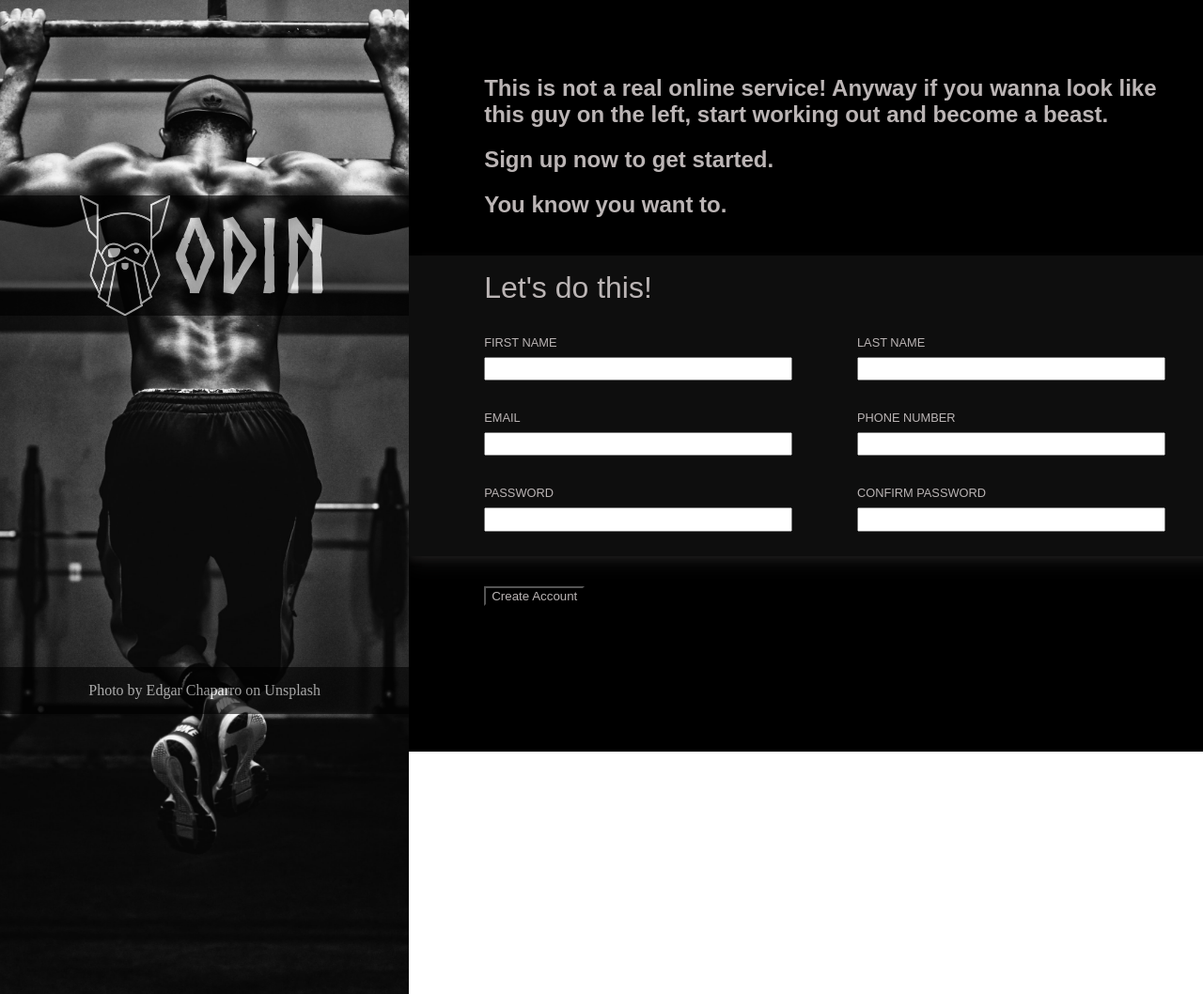
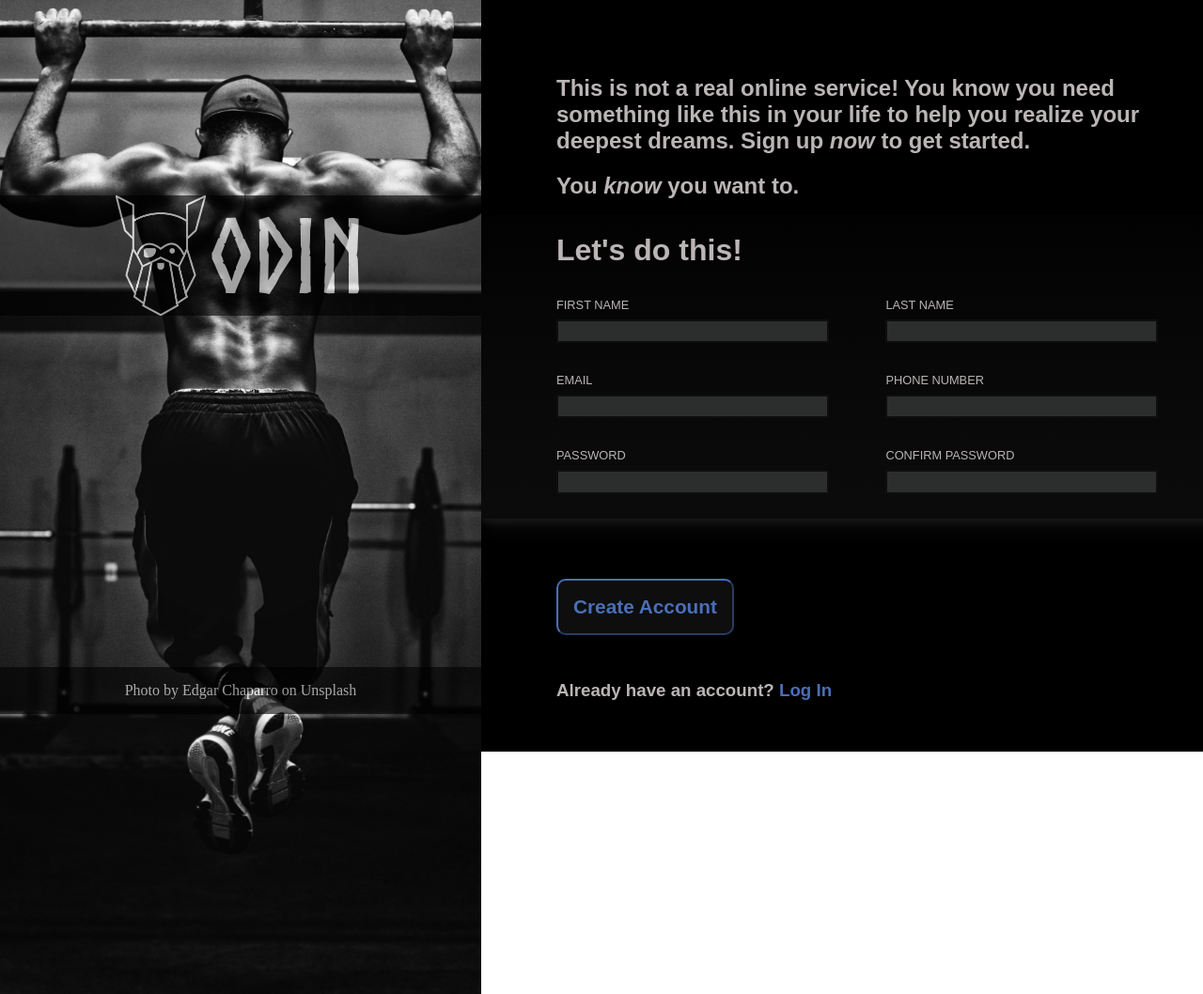
Before and after one commit to wojwoj8/TOP-Sign-Up-Form, a plain HTML site: page index.html in a window 1280 px wide. Shown: the top 1058 px of the page at 94% size. Drawn offline with Linux system fonts and the light colour scheme.

Commit message:
Everything done

```diff
--- a/index.html
+++ b/index.html
@@ -21,19 +21,19 @@
         </div>
         <div class="right">
             <div class="top">
-                <h2>This is not a real online service! Anyway if you wanna look like
-                    this guy on the left, start working out and become a beast.</h2>
-                    <h2>Sign up now to get started.</h2>
-                    <h2>You know you want to.</h2>
+                <h2>This is not a real online service! You know you need something like this in your
+                    life to help you realize your deepest dreams. Sign up <em>now</em> to get started.</h2>
+
+                    <h2>You <em>know</em> you want to.</h2>
             </div>
             <div class="form">
                 <p>Let's do this!</p>
                 <div class="form-right">
-                    <form action="http://127.0.0.1:5500/index.html" method="POST" name="bestform">
+                    <form action="index.html" method="POST">
                         <label for="last_name">LAST NAME</label>
                         <input type="text" name="last_name" required>
                         <label for="number">PHONE NUMBER</label>
-                        <input type="tel" name="number" required>
+                        <input type="tel" name="number" minlength="9" maxlength="9" required>
                         <label for="conf_password">CONFIRM PASSWORD</label>
                         <input type="password" name="conf_password" required>
 
@@ -44,11 +44,14 @@
                         <input type="email" name="email" required>
                         <label for="password">PASSWORD</label>
                         <input type="password" name="password" required>
-                    </form>
+
                 </div>
             <div class="footer">
-                <button type="submit" form="bestform">Create Account</button>
+                <button type="submit">Create Account</button>
+                </form>
+                <h3>Already have an account? <a href="#">Log In</a></h3>
             </div>
+
         </div>
     </div>
 </body>
--- a/styles.css
+++ b/styles.css
@@ -2,10 +2,15 @@
     font-family: odin;
     src: url(./Norse-Bold.otf);
 }
+:focus-visible{
+    outline: none;
+
+}
 :root{
     --text-color: rgb(187, 181, 181);
-    --left-width: 34vw;
+    --left-width: 40vw;
     --form-width: calc(100vw - var(--left-width));
+    --blue: rgb(75, 111, 184);
     /* --margin-top-r: calc(var(--left-width) - 20vw); */
 }
 body{
@@ -17,7 +22,7 @@ body{
     display: flex;
     width: 100vw;
     height: 100vh;
-    background-color: black;
+    background-color: rgb(0, 0, 0);
 }
 /* left part */
 .left-img , #backg{
@@ -70,7 +75,7 @@ body{
     margin: 5rem 10vw 0rem 5rem ;
     text-align:left;
     font-family: sans-serif;
-    height:20vh;
+    height:15vh;
     /* width:100vw; */
     color:var(--text-color);
 
@@ -78,29 +83,44 @@ body{
 .form{
     padding-left: 5rem;
     width:var(--form-width);
-    background-color: #0e0e0e;
+    /* background-color: #0e0e0e; */
+    background-image: linear-gradient(rgb(2, 2, 2), rgb(8, 8, 8), rgb(11, 11, 11));
     height:40vh;
     color:var(--text-color);
     box-shadow: 0 4px 8px 0 rgba(94, 91, 91, 0.2), 0 10px 20px 0 rgba(67, 64, 64, 0.19);
 }
 .form > p{
     padding-top: 1rem;
+    font-weight:bold;
     font-size: 2rem;
 }
-label + input{
+input{
     margin-bottom: 2rem;
     margin-top: 0.5rem;
-    width:25vw;
+
+    width:22vw;
     height:1.2rem;
+    border-color: #0e0e0e;
+    border-width: 2px;
+    border-style:solid;
+    background-color: rgb(44, 46, 46);
+    color: var(--text-color)
+}
+input:focus-visible{
+    outline-color: var(--blue) !important;
+    border-color: var(--blue);
+
+    /* border: 23px var(--blue); */
 }
 .form-right{
     float:right;
-    margin-right: 5vw;
+
+    margin-right: 10vw;
 }
 [for]{
     display: flex;
     flex-direction: column;
-    width:30vw;
+    width:22vw;
     font-size: 0.8rem;
 
 }
@@ -110,10 +130,32 @@ label + input{
     color:var(--text-color);
 }
 .footer > button{
-    margin-top: 2rem;
-    background-color: black;
-
-    color: var(--text-color);
+    margin-top: 4rem;
+    background-color:#0e0e0e;
+    font-weight: 700;
+    /* border-color: rgb(255, 255, 255); */
+    font-family: sans-serif;
+    font-size: 1.3rem;
+    border-radius: 10px;
+    padding:1rem;
+    color:var(--blue);
+    border-color: var(--blue);
+    /* color: var(--text-color); */
     /* width: 10rem;
     height:10rem; */
 }
+.footer > button:hover{
+    /* background-image: linear-gradient(black, rgb(24, 24, 24), rgb(65, 65, 65)); */
+    background-color: rgba(68, 114, 207, 0.781);
+    color:#0e0e0e;
+}
+h3{
+    margin-top: 3rem;
+}
+a{
+    color:var(--blue);
+    text-decoration: none;
+}
+a:hover{
+    color:rgb(255, 255, 255);
+}
```
